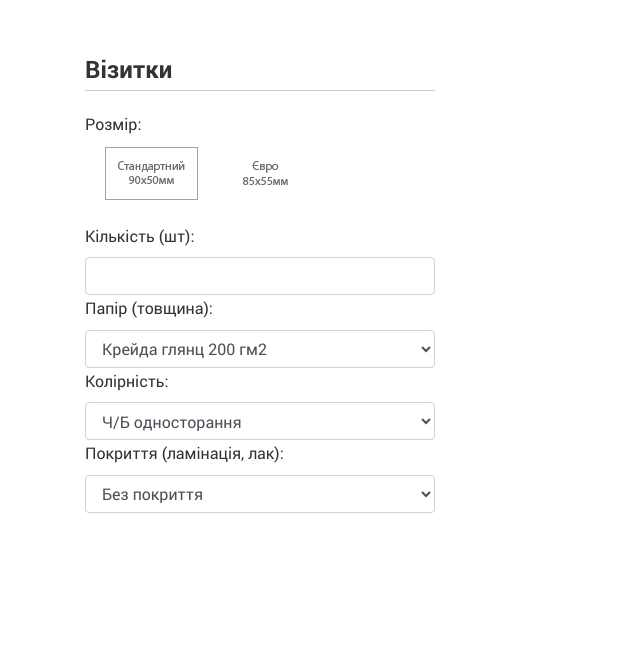
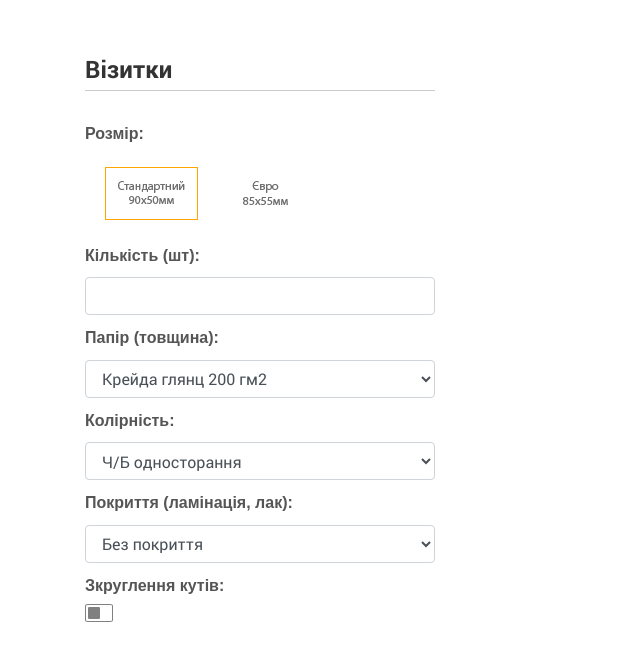
Before and after one commit to AleksandrPelyp/maketcalc.loc, a website: page app/index.html in a window 1280 px wide. Shown: the whole page, without its empty margins (0-640 px from the left). Drawn offline with Linux system fonts and the light colour scheme.

Commit message:
Добавив чекбокс (круглі кути)

```diff
--- a/app/index.html
+++ b/app/index.html
@@ -70,7 +70,7 @@
 							<option value="4+4">Кольорова двостороння</option>
 							<option value="4+1">Кольорова друга сторона Ч/Б</option>
 						</select>
-				<label for="">Покриття (ламінація, лак): </label>
+						<label class="otstup" for="">Покриття (ламінація, лак): </label>
 						<br>
 						<select class="form-control" name="paper" id="cardpaper">
 							<option value="0">Без покриття</option>
@@ -82,7 +82,11 @@
 							<option value="">Ламінація softouch двостороння</option>
 							<option value="">Вибірковий лак (УФ)</option>
 						</select>
-
+						<label class="ckb">
+							Зкруглення кутів: <br>
+							<input type="checkbox" value="a" />
+							<i></i>
+						</label>
 					</form>
 				</div>
 				<div class="col-md-6"></div>
@@ -94,4 +98,5 @@
 	<script src="js/scripts.min.js"></script>
 
 </body>
+
 </html>
--- a/app/sass/main.sass
+++ b/app/sass/main.sass
@@ -39,6 +39,12 @@ b, strong
 	font-weight: bold
 
 .cardcalc
+	label
+		margin-top: 10px
+		font-family: PT sans, arial
+		font-weight: 600
+		text-align:
+		color: #555
 	h2
 		border-bottom: 1px solid #ccc
 		margin-bottom: 20px
@@ -46,16 +52,44 @@ b, strong
 	.cardimg
 		display: inline
 		label
-			margin-bottom: 20px
+			margin-bottom: 10px
 			input
 				visibility: hidden
 				position: absolute
 			img
+				transition: 0.4s
 				cursor: pointer
 				border: 1px solid transparent
 			input:checked + img
-				border: 1px solid #7DADDB
-
+				border: 1px solid orange
+				transition: 0.2s
+	.ckb
+		cursor: pointer
+		margin-top: 10px
+		input
+			visibility: hidden
+			position: absolute
+		i
+			display: inline-block
+			vertical-align: middle
+			height: 18px
+			border-radius: 10%
+			transition: 0.4s
+			box-shadow: inset 8px #fff
+			border: 1px solid gray
+			width: 28px
+		input + i:after
+  		content: ""
+  		display: block
+  		height: 12px
+  		width:  12px
+  		margin: 2px
+  		border-radius: inherit
+  		transition: inherit
+  		background: gray
+		input:checked + i:after
+  		margin-left: 11px
+  		background:  orange
 
 
 @import "media" // Always at the end
```
Also changed, not shown: app/css/main.min.css. Lines whose indentation alone changed are shown as unchanged.
